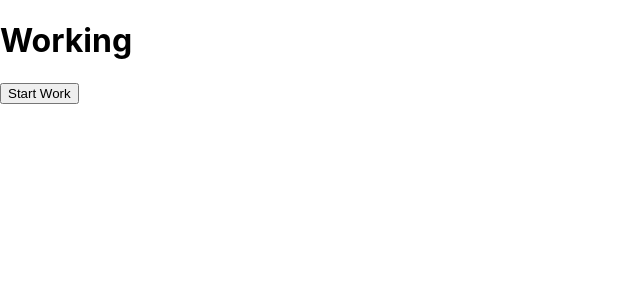
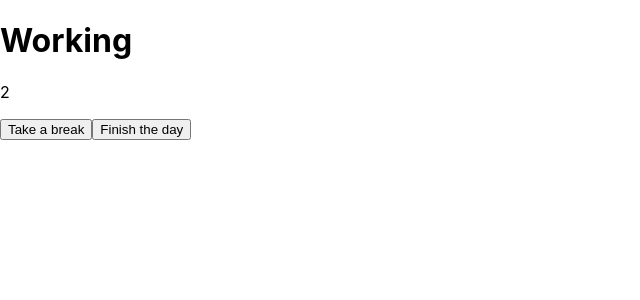
Before and after one commit to dmytrochupryna1/work-timer, a React (Create React App) app: page / in a window 1280 px wide. Both pictures are taken after a click on the button "Start Work". Shown: the top 300 px of the page, without its empty margins (0-640 px from the left). Built offline with nearby package versions, Linux system fonts and the light colour scheme.

Commit message:
added the full cycle
- "start work" button
- timer
- "take a break/resume work" button
- "finish day" button

```diff
--- a/src/App.js
+++ b/src/App.js
@@ -1,9 +1,8 @@
 // import './App.css';
-import React, { useState } from 'react'
+import React, { useState, useEffect } from "react";
 
 // import Header from './components/Header'
 // import Timer from './components/Timer'
-
 
 // this app will track the user's worked time and will allow taking breaks
 // 1. user enters the website
@@ -30,65 +29,125 @@ import React, { useState } from 'react'
 //     2. log is recorded
 //     3. message is changed to “Congrats! You worked {totalWorkedTime} today”
 
+// --------------------------------------------------
+// COMPONENT
+// --------------------------------------------------
+
+const Header = ({ isWorking }) => {
+  return (
+    <header className="App-header">
+      <h1>{isWorking ? "Working" : "Not Working"}</h1>
+    </header>
+  );
+};
+// --------------------------------------------------
+// COMPONENT
+// --------------------------------------------------
+const ButtonStartWork = ({ startWork }) => {
+  return <button onClick={startWork}>Start Work</button>;
+};
 
 // --------------------------------------------------
-// COMPONENTS
+// COMPONENT
 // --------------------------------------------------
 
-const Header = ({isWorking}) => {
-
-  return(
-    <header className='App-header'>
-      <h1>{ isWorking ? "Working" : "Not Working" }</h1>
-    </header>
-  )
-}
+  const Timer = ({ timer }) => {
+    return <p>{timer}</p>
+  }
 
 // --------------------------------------------------
-const Button_StartWork = ({startWork, setIsWorking }) => {
+// COMPONENT
+// --------------------------------------------------
 
-  return(
-    <button
-      onClick={startWork}
-    >
-      Start Work
-      </button>
-  )
+const ButtonTakeBreakResumeWorking = ({ isWorking, changeState }) => {
+  return <button onClick={changeState}>{isWorking ? "Take a break" : "Resume working"}</button>;
+};
+// --------------------------------------------------
+// COMPONENT
+// --------------------------------------------------
 
+const ButtonFinishDay = ({ finishDay }) => {
+  return <button onClick = {finishDay}>Finish the day</button>;
+}
+// --------------------------------------------------
+// COMPONENT
+// --------------------------------------------------
+
+const FinalReport = () => {
+  return <p>Congrats! You worked XXX today</p>;
 }
 
 
-
-
-// const Timer = () => {}
-// const Button_TakeBreak_ResumeWorking = () => {}
-// const Button_FinishDay = () => {}
 // const LogTable = ({logs}) => {}
 
 function App() {
+  const [isWorking, setIsWorking] = useState(false);
+  const [timer, setTimer] = useState(0);
+  const [intervalId, setIntervalId] = useState(null);
+  const [started, setStarted] = useState(false);
 
-  const [isWorking, setIsWorking] = useState(false)
-  const [logs, setLogs] = useState([])
-  const [totalWorkedTime, setTotalWorkedTime] = useState(0)
-  const [totalBreakTime, setTotalBreakTime] = useState(0)
+useEffect(() => {
+  if (started) {
+    const id = setInterval(() => {
+      setTimer(timer => timer + 1)
+    }, 1000)
+    setIntervalId(id)
+  }
+
+  return () => clearInterval(intervalId)
+}, [started])
+
+  const [showIsWorking, setShowIsWorking] = useState(false);
+  const [showButtonStartWork, setShowButtonStartWork] = useState(true);
+  const [showButtonTakeBreakResumeWorking, setShowButtonTakeBreakResumeWorking] = useState(false);
+  const [showButtonFinishDay, setShowButtonFinishDay] = useState(false);
+  const [showFinalReport, setShowFinalReport] = useState(false);
+
+
+  // const [logs, setLogs] = useState([])
+  // const [totalWorkedTime, setTotalWorkedTime] = useState(0)
+  // const [totalBreakTime, setTotalBreakTime] = useState(0)
+
+  // --------------------------------------------------
+  // METHODS
+  // --------------------------------------------------
 
   const startWork = () => {
-    setIsWorking(true)
+    setIsWorking(true);
+    setStarted(true);
+
+    setShowIsWorking(true);
+    setShowButtonStartWork(false);
+    setShowButtonTakeBreakResumeWorking(true);
+    setShowButtonFinishDay(true);
+  };
+
+  const changeState = () => {
+    setIsWorking(!isWorking);
+    setTimer(0)
   }
-  const takeBreak = () => {}
-  const resumeWork = () => {}
-  const finishDay = () => {}
+
+  const finishDay = () => {
+    setStarted(false);
+    setShowButtonTakeBreakResumeWorking(false);
+    setShowButtonFinishDay(false);
+    setShowIsWorking(false);
+    setShowFinalReport(true);
+  }
 
   return (
     <div className="App">
-      <Header isWorking={isWorking}/>
-      <Button_StartWork startWork={startWork} isWorking={isWorking}/>
+      {showIsWorking && <Header isWorking={isWorking} />}
+      {showButtonStartWork && <ButtonStartWork startWork={startWork} isWorking={isWorking} />}
+      {started && <Timer timer={timer}/>}
+      {showButtonTakeBreakResumeWorking && <ButtonTakeBreakResumeWorking isWorking={isWorking} changeState={changeState}/>}
+      {showButtonFinishDay && <ButtonFinishDay finishDay={finishDay}/>}
+      {showFinalReport && <FinalReport />}
 
       {/* <Timer /> */}
 
-      {/* <Button_TakeBreak_ResumeWorking />
-      <Button_FinishDay />
-      <LogTable /> */}
+      {/* <Button_FinishDay />
+      <LogTable />  */}
     </div>
   );
 }
```
